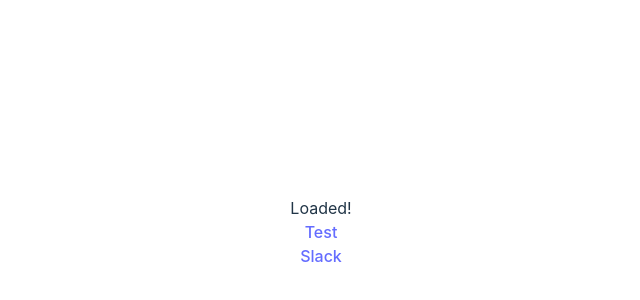
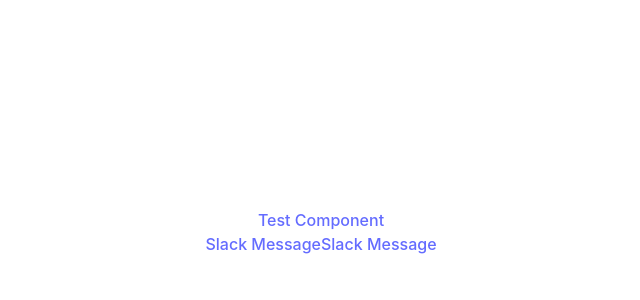
Before and after one commit to yurivasconcelos/old-yurivasconcelos.github.io, a React (Vite) app: page / in a window 1280 px wide. Shown: the part 168-468 px from the top of the page, without its empty margins (319-959 px from the left). Built offline with nearby package versions, Linux system fonts and the light colour scheme.

Commit message:
use react router and links

```diff
--- a/src/App.tsx
+++ b/src/App.tsx
@@ -1,3 +1,4 @@
+import { Link, Outlet } from 'react-router-dom';
 import './App.css';
 // import { Button } from './components/Button';
 // import { Effect } from './components/Effect';
@@ -9,17 +10,20 @@
   return (
     <>
       <div>
-        <p>Loaded!</p>
         <nav>
           <ul>
             <li>
-              <a href={`/test`}>Test</a>
+              <Link to={`test`}>Test Component</Link>
             </li>
             <li>
-              <a href={`/slack`}>Slack</a>
+            <Link to={`slack`}>Slack Message</Link>
+            <Link to={`slack/:1`}>Slack Message</Link>
             </li>
+
           </ul>
         </nav>
+        {/* where I wanna render the components */}
+        <Outlet />
       </div>
     </>
   );
--- a/src/components/TestsComponent.tsx
+++ b/src/components/TestsComponent.tsx
@@ -1,4 +1,8 @@
+import { useLocation } from 'react-router-dom';
+
 export function TestComponent() {
+     const location = useLocation();
+     console.log(location);
   return (
     <>
       <div>
```
Also changed, not shown: src/main.tsx (+10 -3 lines).
